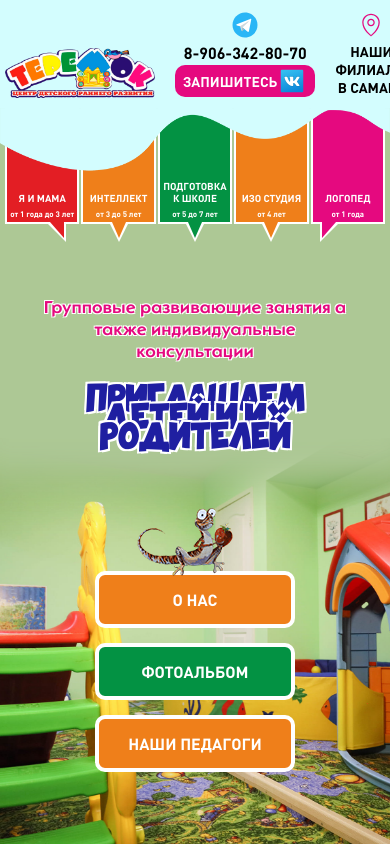
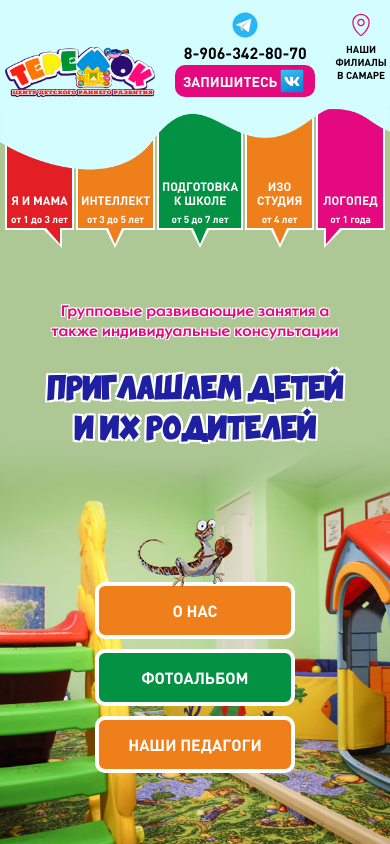
Before and after one commit to IlyaSeregin25/page, a plain HTML site: page index.html in a window 390 px wide. Drawn offline with Linux system fonts and the light colour scheme.

Commit message:
fix bags

```diff
--- a/index.html
+++ b/index.html
@@ -45,7 +45,7 @@
                         <a href="#" class="header_nav__link">
                             <div class="card">
                                 <h3 class="card__title">Я и мама</h3>
-                                <p class="card__subtitle">от 1 года до 3 лет</p>
+                                <p class="card__subtitle">от 1 до 3 лет</p>
                             </div>
                         </a>
                     </li>
--- a/style.css
+++ b/style.css
@@ -299,7 +299,7 @@ header {
     font-size: 14px;
 }
 .header_bottom__content {
-    padding-block: 50px;
+    padding-block: 40px;
     flex-grow: 1;
     display: flex;
     flex-direction: column;
@@ -331,6 +331,7 @@ header {
     color: rgb(31, 31, 161);
     font-size: 36px;
     font-weight: 600;
+    line-height: 2.5;
     text-shadow:
       -2px -2px 0 #fff,
        2px -2px 0 #fff,
@@ -342,7 +343,7 @@ header {
     position: relative;
     display: flex;
     flex-direction: column;
-    gap: 15px;
+    gap: 10px;
 }
 .header_bottom__content_links img {
     position: absolute;
@@ -420,10 +421,10 @@ header {
         top: 350px;
     }
     .header_bottom__content_subtitle {
-        font-size: 22px;
+        font-size: 18px;
     }
     .header_bottom__content_title {
-        font-size: 22px;
+        font-size: 18px;
     }
 }
 @media (max-width: 600px) {
@@ -461,11 +462,11 @@ header {
         padding: 70px 3px 3px 3px;
     }
     .card__title {
-        font-size: 10px;
+        font-size: 12px;
         font-weight: 400;
     }
     .card__subtitle {
-        font-size: 8px;
+        font-size: 10px;
     }
     .header_bottom::after {
         height: 330px;
@@ -475,10 +476,15 @@ header {
     }
     .header_bottom__content_subtitle {
         padding-inline: 10%;
-        font-size: 18px;
+        font-size: 16px;
     }
     .header_bottom__content_title {
-        font-size: 18px;
+        font-size: 16px;
         padding-inline: 10%;
     }
 }
+@media (max-width: 420px) {
+    .header_top__adresses {
+        font-size: 10px;
+    }
+}
```
